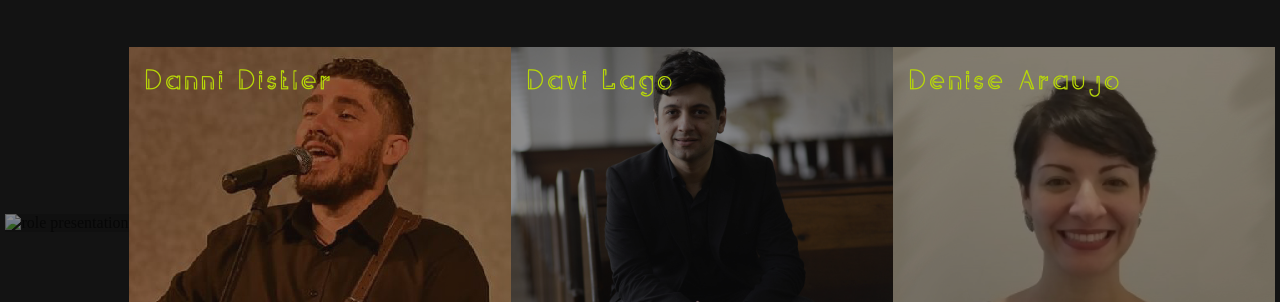
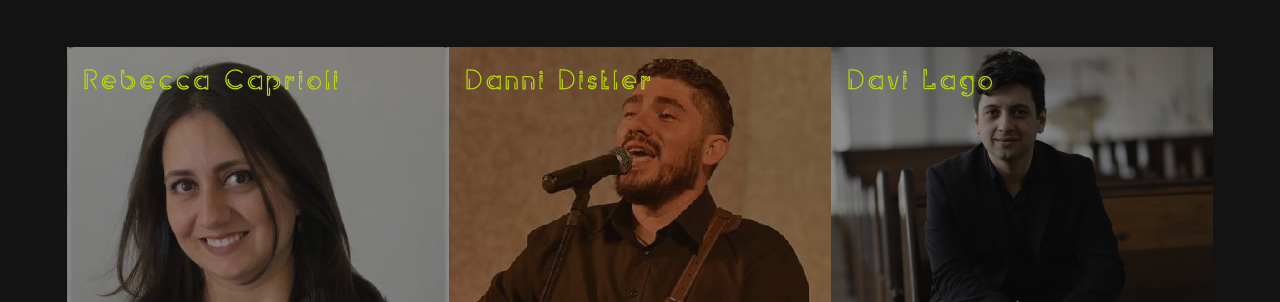
Before and after one commit to baptixta/congresso-interliber, a website: page index.html in a window 1280 px wide. Shown: the part 2493-2795 px from the top of the page. Drawn offline with Linux system fonts and the light colour scheme.

Commit message:
interliber | rebecca img

```diff
--- a/index.html
+++ b/index.html
@@ -113,7 +113,7 @@
     <section id="convidados" class="container">
         <div class="container convidados">
             <div class="convidado">
-                <img src="img/convidados/rebecca.jpeg" alt="role presentation">
+                <img src="img/convidados/rebecca.jpg" alt="role presentation">
 
                 <div class="short-bio">
                     <h2 class="short-bio-title">Rebecca Caprioli</h2>
```
